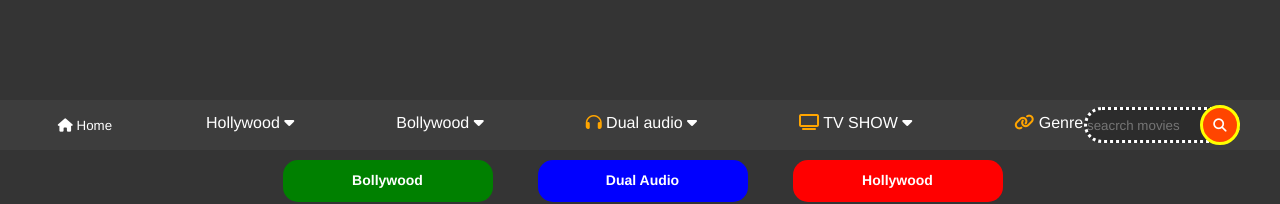
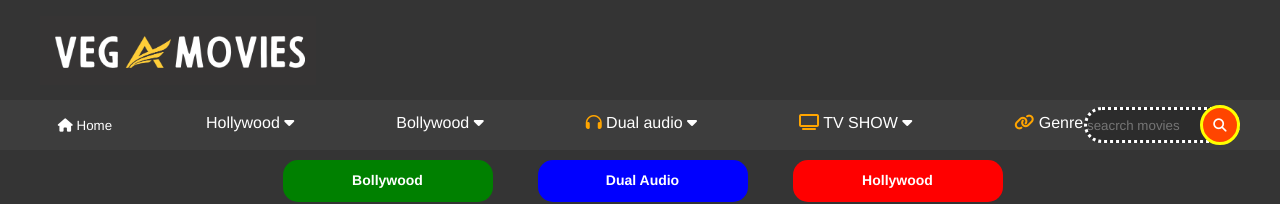
Before and after one commit to Sagar3039/vegaMovieClone, a plain HTML site: page index.html in a window 1280 px wide. Shown: the top 204 px of the page. Drawn offline with Linux system fonts and the light colour scheme.

Commit message:
Update index.html

```diff
--- a/index.html
+++ b/index.html
@@ -13,7 +13,7 @@
 
 <body>
     <div id="vegalogo">
-        <img src="/Web_dev/vegaMovieClone/Screenshot 2024-04-06 223055.png" alt="">
+        <img src="/Screenshot 2024-04-06 223055.png" alt="">
     </div>
     <div id="TopBar">
         <div class="dropdown">
```
